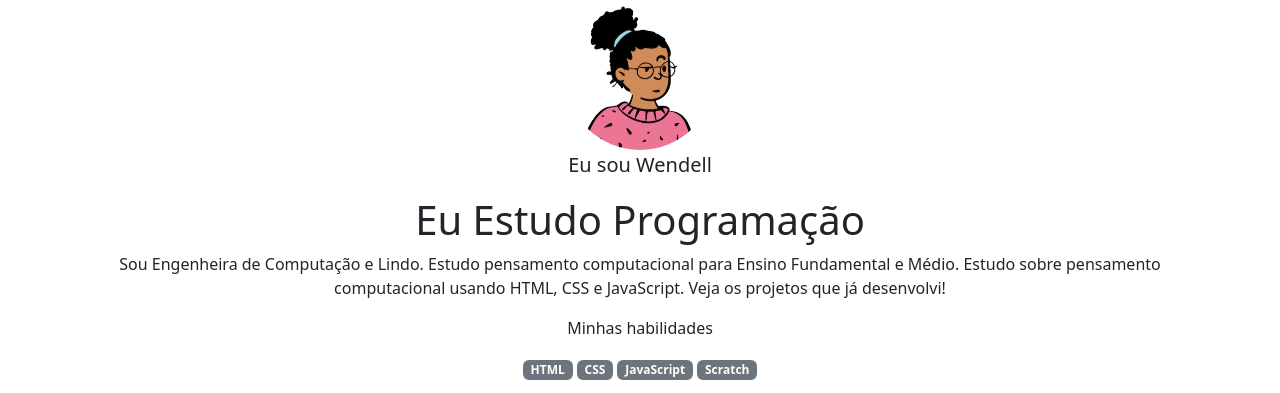
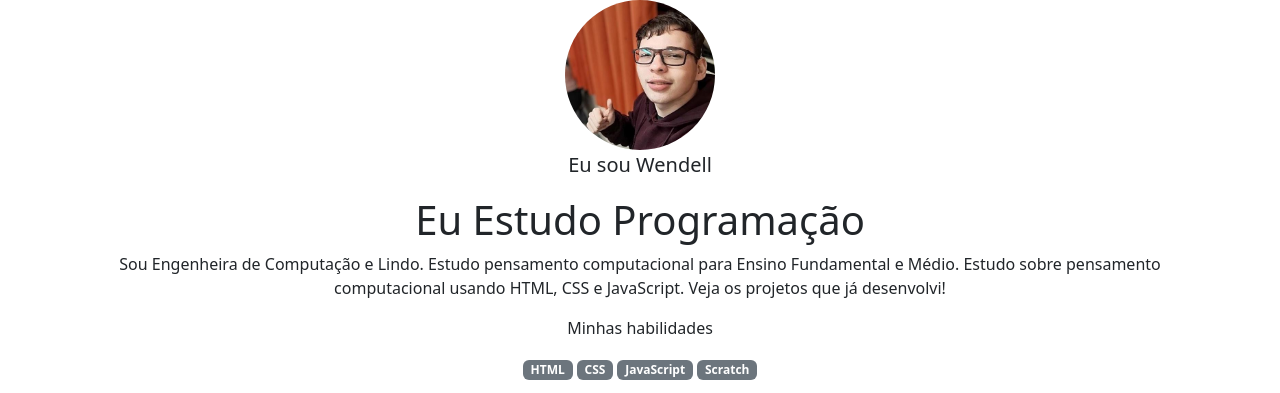
Before and after one commit to xWendell/ProjectAluraWendell, a plain HTML site: page index.html in a window 1280 px wide. Shown: the top 393 px of the page. Drawn offline with nearby package versions, Linux system fonts and the light colour scheme.

Commit message:
Update index.html

```diff
--- a/index.html
+++ b/index.html
@@ -11,7 +11,7 @@
 
 <body>
     <header class="container text-center">
-        <img src="img/avatar-perfil.png" alt="avatar da Fernanda" class="rounded-circle" width="150" height="150" srcset="">
+        <img src="img/121777769.jpg" alt="avatar de Wendell" class="rounded-circle" width="150" height="150" srcset="">
         <p class="lead">Eu sou Wendell</p>
         <h1>Eu Estudo Programação</h1>
         <p>Sou Engenheira de Computação e Lindo. Estudo pensamento computacional para Ensino
```
